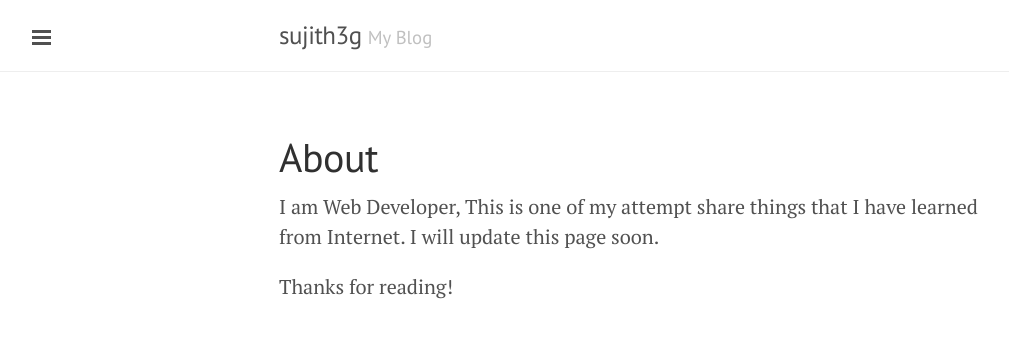
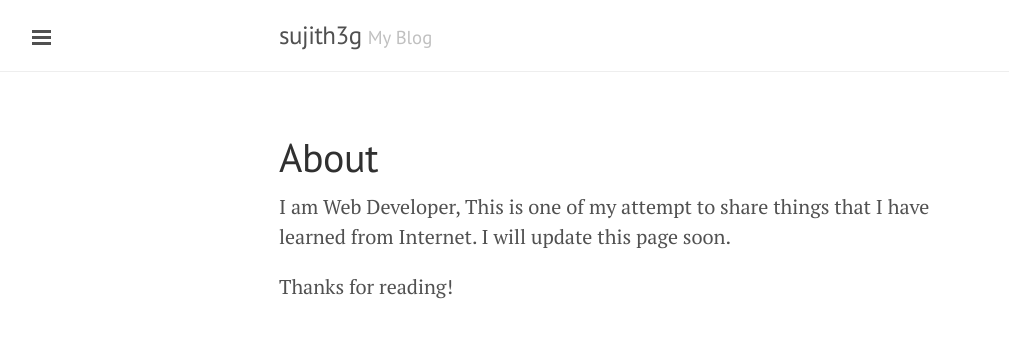
Before and after one commit to sujith3g/sujith3g.github.io, a Jekyll site: the page built from about.md, in a window 1280 px wide. Shown: the top 338 px of the page, without its empty margins (1-1010 px from the left). Built offline with Jekyll 4.4.1, drawn with Linux system fonts in a browser that asks for light colours; Markdown is read by kramdown in place of the engine named in the settings.

Commit message:
removed un-wanted side-bar links

```diff
--- a/_includes/sidebar.html
+++ b/_includes/sidebar.html
@@ -25,9 +25,6 @@
       {% endif %}
     {% endfor %}
 
-    <a class="sidebar-nav-item" href="{{ site.github.repo }}/archive/v{{ site.version }}.zip">Download</a>
-    <a class="sidebar-nav-item" href="{{ site.github.repo }}">GitHub project</a>
-    <span class="sidebar-nav-item">Currently v{{ site.version }}</span>
   </nav>
 
   <div class="sidebar-item">
--- a/about.md
+++ b/about.md
@@ -3,7 +3,7 @@ layout: page
 title: About
 ---
 
-I am Web Developer, This is one of my attempt share things that I have learned from Internet.
+I am Web Developer, This is one of my attempt to share things that I have learned from Internet.
 I will update this page soon.
 
 Thanks for reading!
```
